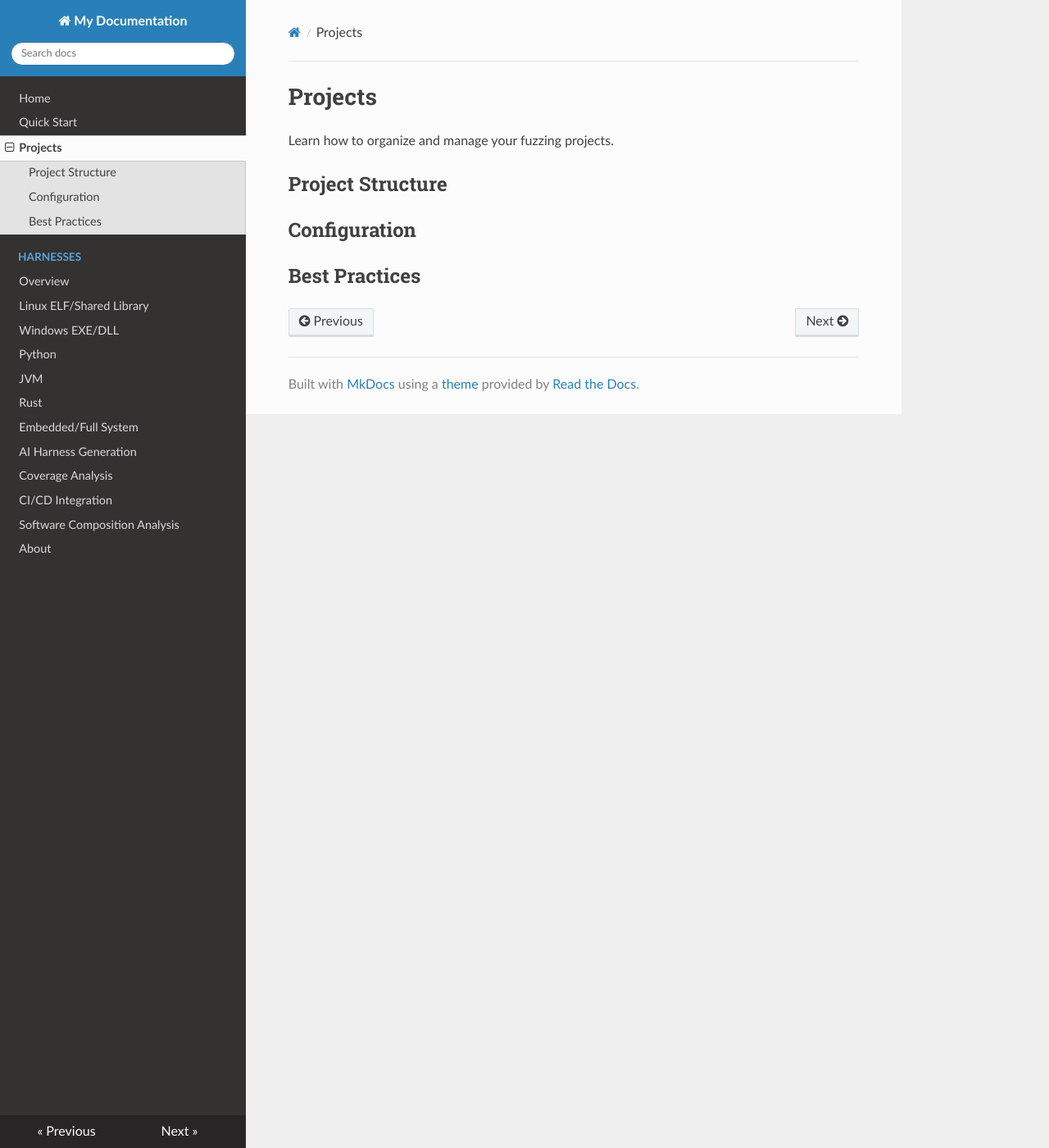
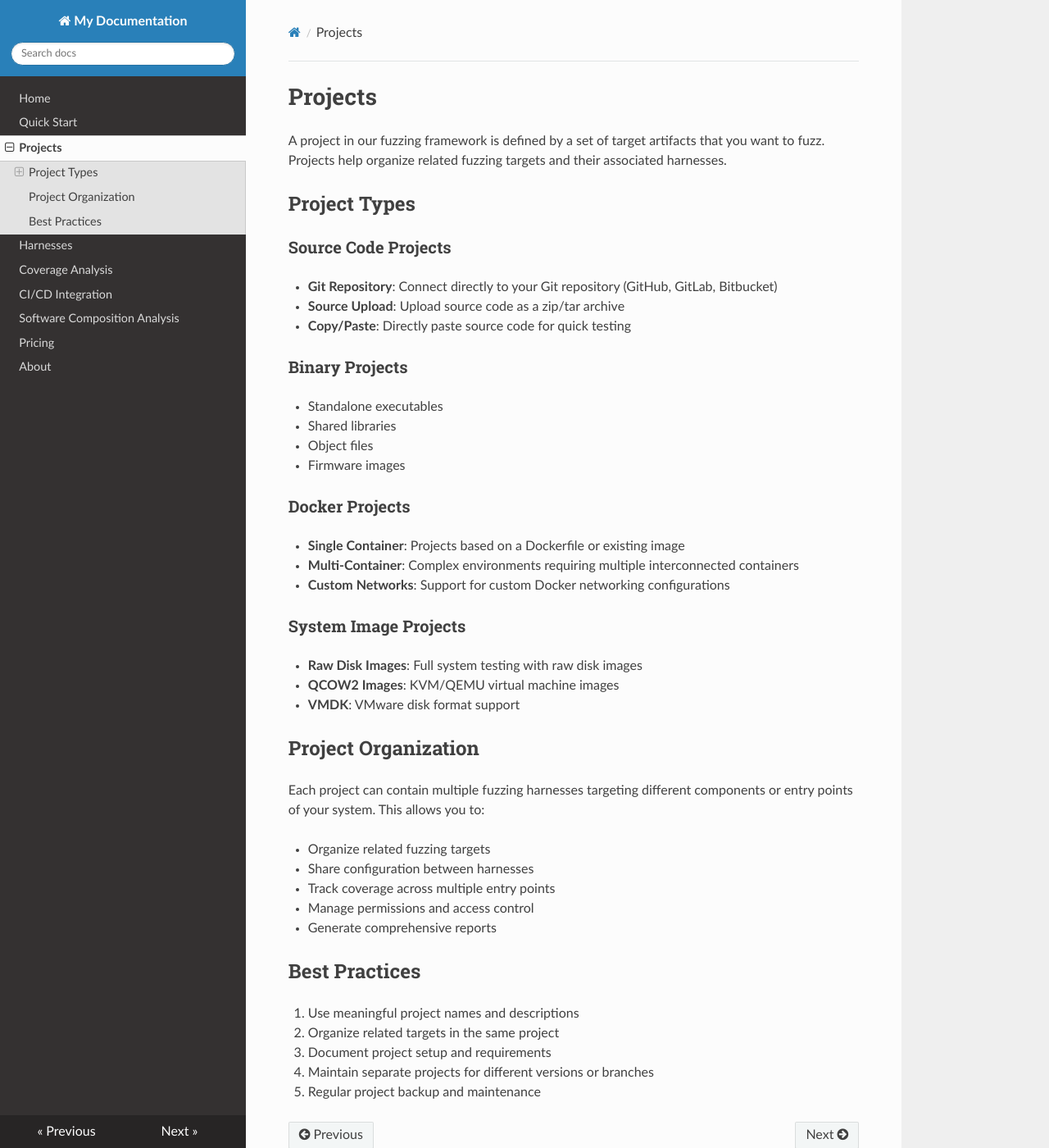
Before and after one commit to fuz-zone/public-docs, an MkDocs documentation site: the page built from docs/projects.md, in a window 1280 px wide and 1400 px high. Shown: the whole window at 82% size. Built offline with MkDocs 1.6.1, drawn with Linux system fonts in a browser that asks for light colours; nearby versions of some CDN libraries.

Commit message:
docs: Add pricing page, update projects and harnesses documentation

```diff
--- a/docs/projects.md
+++ b/docs/projects.md
@@ -1,9 +1,44 @@
 # Projects
 
-Learn how to organize and manage your fuzzing projects.
+A project in our fuzzing framework is defined by a set of target artifacts that you want to fuzz. Projects help organize related fuzzing targets and their associated harnesses.
 
-## Project Structure
+## Project Types
 
-## Configuration
+### Source Code Projects
+- **Git Repository**: Connect directly to your Git repository (GitHub, GitLab, Bitbucket)
+- **Source Upload**: Upload source code as a zip/tar archive
+- **Copy/Paste**: Directly paste source code for quick testing
+
+### Binary Projects
+- Standalone executables
+- Shared libraries
+- Object files
+- Firmware images
+
+### Docker Projects
+- **Single Container**: Projects based on a Dockerfile or existing image
+- **Multi-Container**: Complex environments requiring multiple interconnected containers
+- **Custom Networks**: Support for custom Docker networking configurations
+
+### System Image Projects
+- **Raw Disk Images**: Full system testing with raw disk images
+- **QCOW2 Images**: KVM/QEMU virtual machine images
+- **VMDK**: VMware disk format support
+
+## Project Organization
+
+Each project can contain multiple fuzzing harnesses targeting different components or entry points of your system. This allows you to:
+
+- Organize related fuzzing targets
+- Share configuration between harnesses
+- Track coverage across multiple entry points
+- Manage permissions and access control
+- Generate comprehensive reports
 
 ## Best Practices
+
+1. Use meaningful project names and descriptions
+2. Organize related targets in the same project
+3. Document project setup and requirements
+4. Maintain separate projects for different versions or branches
+5. Regular project backup and maintenance
--- a/mkdocs.yml
+++ b/mkdocs.yml
@@ -5,16 +5,9 @@ nav:
   - Home: index.md
   - Quick Start: quick-start.md
   - Projects: projects.md
-  - Harnesses:
-    - Overview: harnesses/index.md
-    - Linux ELF/Shared Library: harnesses/linux.md
-    - Windows EXE/DLL: harnesses/windows.md
-    - Python: harnesses/python.md
-    - JVM: harnesses/jvm.md
-    - Rust: harnesses/rust.md
-    - Embedded/Full System: harnesses/embedded.md
-    - AI Harness Generation: harnesses/ai-generation.md
+  - Harnesses: harnesses/index.md
   - Coverage Analysis: coverage-analysis.md
   - CI/CD Integration: ci-cd.md
   - Software Composition Analysis: sca.md
+  - Pricing: pricing.md
   - About: about.md
```
Also changed, not shown: docs/harnesses/index.md (+40 -1 lines), docs/pricing.md (added, +23 -0 lines).
